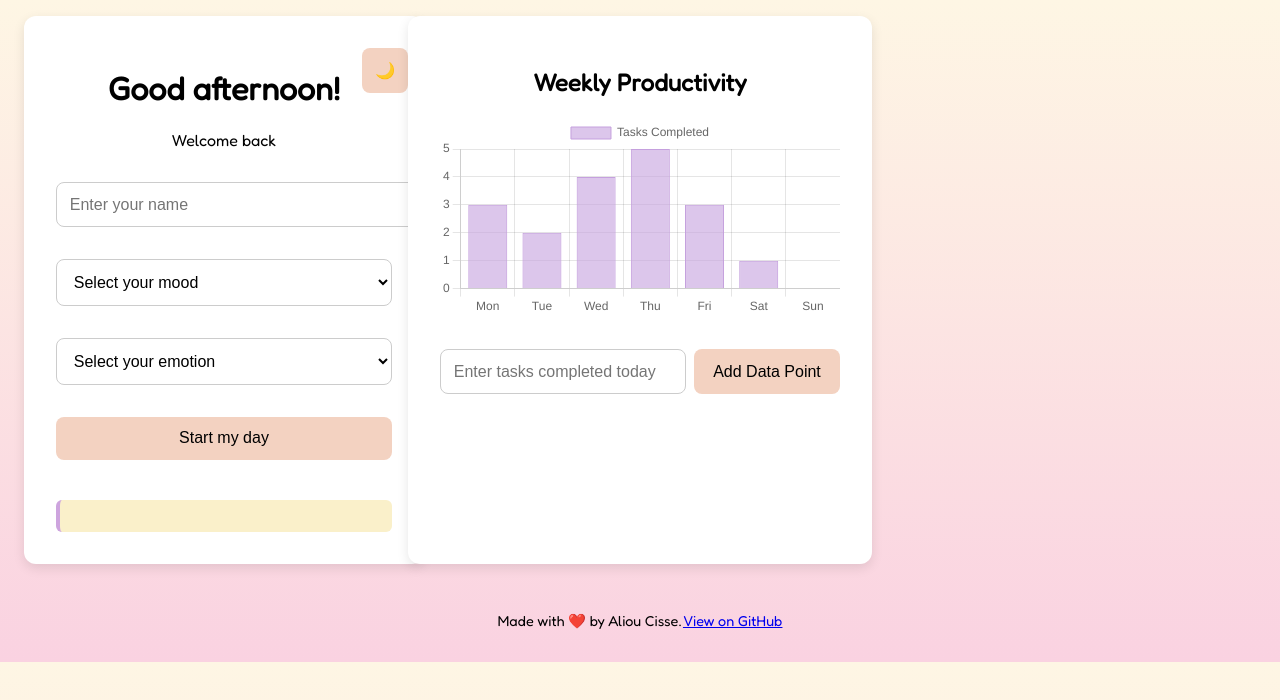
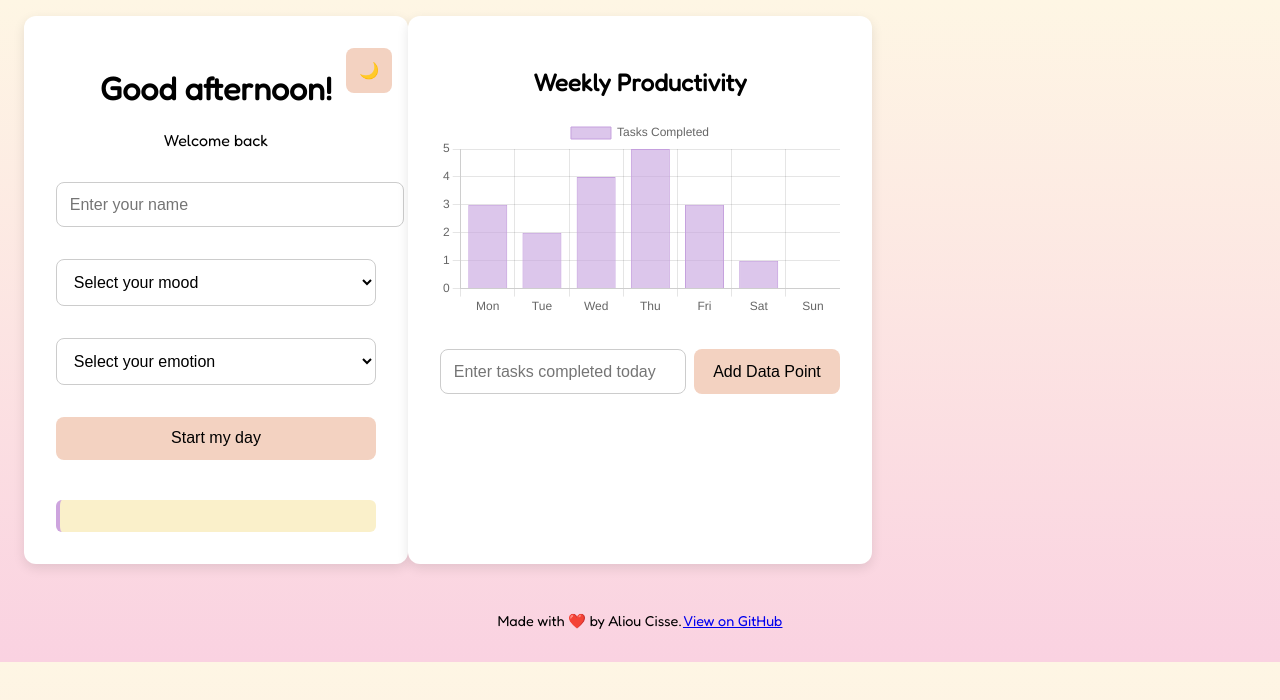
Before and after one commit to BigFuAl/first-project, a website: page smart-daily-dashboard/index.html in a window 1280 px wide. Drawn offline with nearby package versions, Linux system fonts and the light colour scheme.

Commit message:
fix: increase grid gap and raise toggle z-index to prevent overlap

```diff
--- a/smart-daily-dashboard/style.css
+++ b/smart-daily-dashboard/style.css
@@ -35,7 +35,7 @@ body {
 .container {
   display: grid;
   justify-items: center;
-  gap: 1rem;
+  gap: 2rem;
   grid-template-columns: 1fr; /* 1 column on mobile */
   width: 100%;
   max-width: 1200px;
@@ -68,6 +68,7 @@ body {
   max-width: 400px;
   width: 100%;
   animation: fadeIn 0.8s ease-out;
+  z-index: 1;
 }
 
 /* Toggle button wrapper */
@@ -75,6 +76,7 @@ body {
   position: absolute;
   top: 1rem;
   right: 1rem;
+  z-index: 2;
 }
 
 /* Ensure each card fills its grid cell */
```
